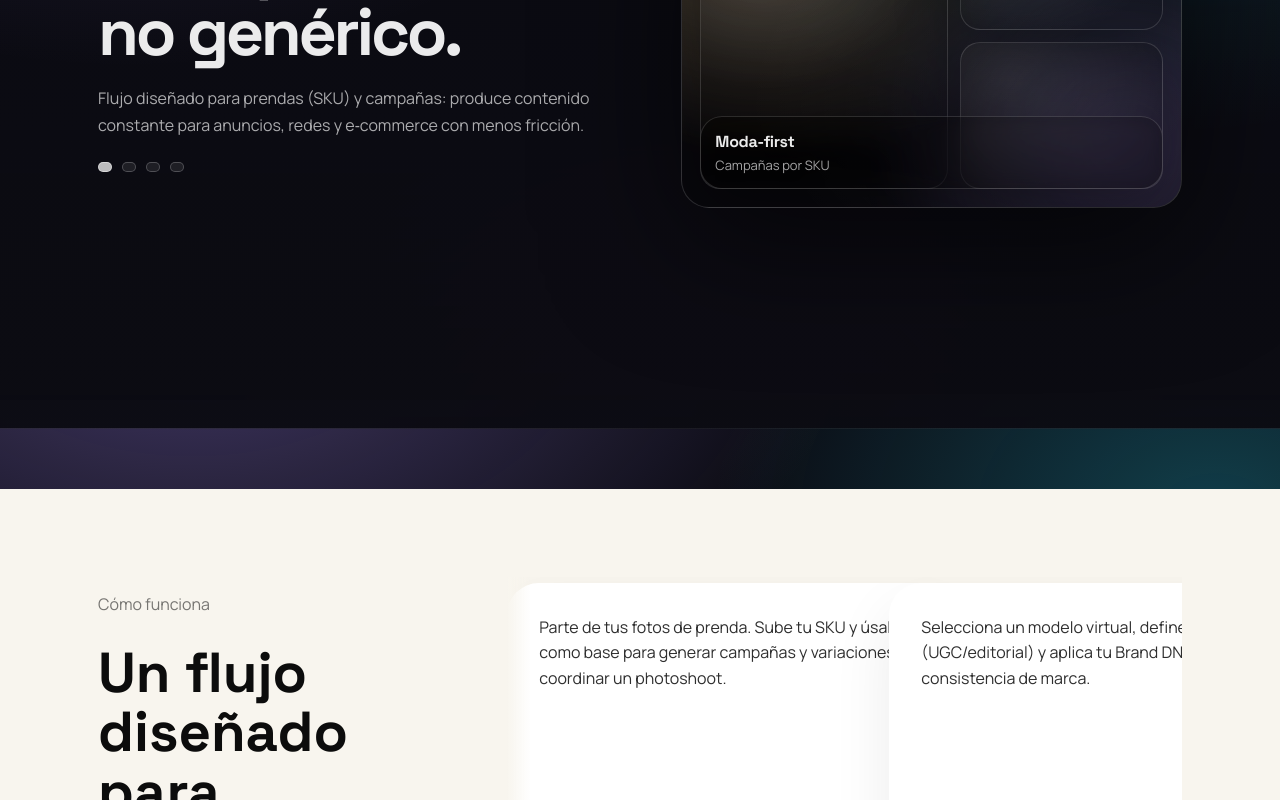
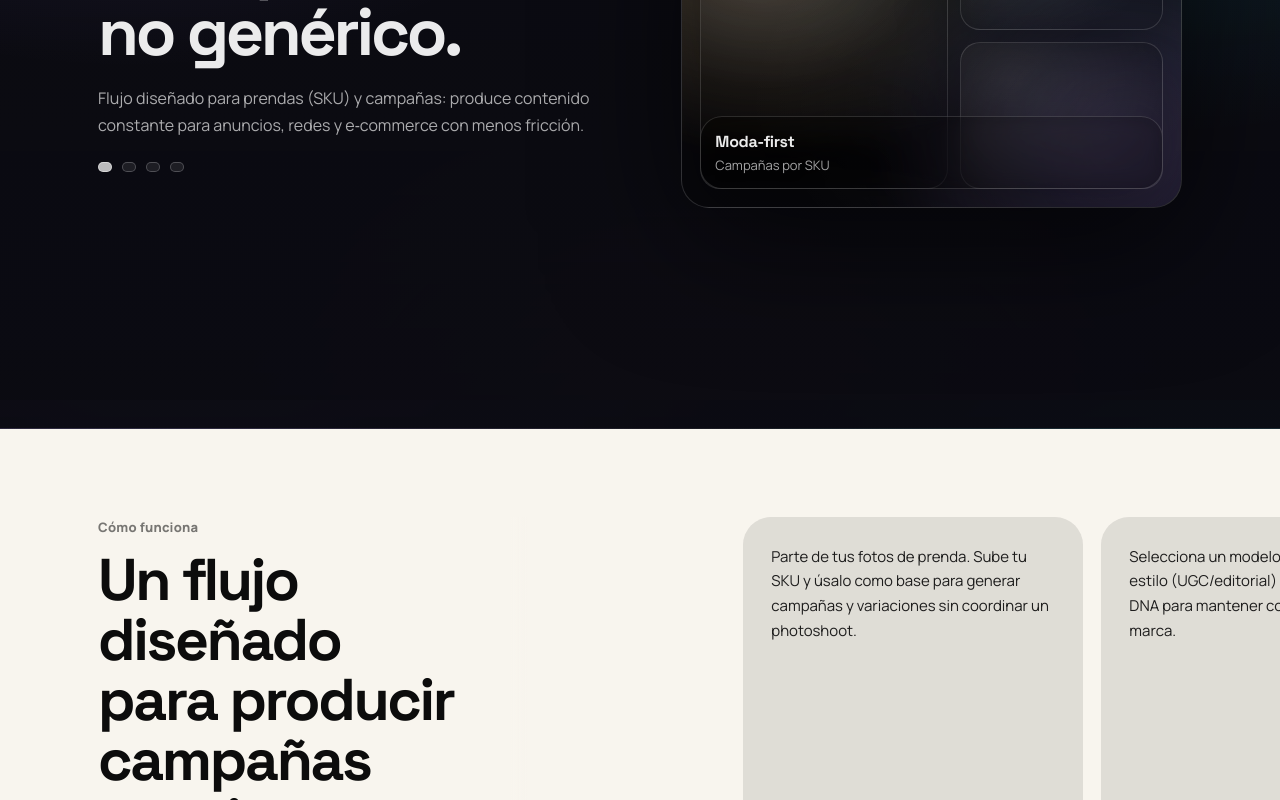
Before and after one commit to Jujo-95/virtual_estudio_web, a React (Vite) app: page / in a window 1280 px wide. Shown: the part 2000-2800 px from the top of the page. Built offline with nearby package versions, Linux system fonts and the light colour scheme.

Commit message:
Update how-to section and navigation

```diff
--- a/src/App.jsx
+++ b/src/App.jsx
@@ -4,7 +4,7 @@ import Footer from './components/Footer.jsx'
 import FeatureRail from './components/FeatureRail.jsx'
 import NavBar from './components/NavBar.jsx'
 import WhyScroller from './components/WhyScroller.jsx'
-import HowItWorks from './components/HowItWorks.jsx'
+import HowScroller from './components/HowScroller.jsx'
 import { SITE } from './lib/site.js'
 
 function App() {
@@ -131,7 +131,7 @@ function App() {
 
         <WhyScroller />
 
-        <HowItWorks />
+        <HowScroller />
 
         <section className="vs-section" id="creditos">
           <div className="vs-container">
--- /dev/null
+++ b/src/components/HowScroller.jsx
@@ -0,0 +1,55 @@
+const STEPS = [
+  {
+    title: 'Sube tu prenda',
+    subtitle: 'SKU como punto de partida',
+    description:
+      'Parte de tus fotos de prenda. Sube tu SKU y úsalo como base para generar campañas y variaciones sin coordinar un photoshoot.',
+  },
+  {
+    title: 'Elige modelo + estilo',
+    subtitle: 'UGC o editorial + Brand DNA',
+    description:
+      'Selecciona un modelo virtual, define el estilo (UGC/editorial) y aplica tu Brand DNA para mantener consistencia de marca.',
+  },
+  {
+    title: 'Genera y exporta',
+    subtitle: 'Listo para publicar',
+    description:
+      'Genera variaciones y exporta formatos 1:1, 4:5 y 9:16. Crea también videos cortos para anuncios y contenido social.',
+  },
+]
+
+function HowScroller() {
+  return (
+    <section className="vs-how-people" id="como-funciona">
+      <div className="vs-container vs-how-people-grid">
+        <div className="vs-how-people-copy">
+          <p className="vs-how-people-kicker">Cómo funciona</p>
+          <h2 className="vs-how-people-title">Un flujo diseñado para producir campañas consistentes.</h2>
+          <p className="vs-how-people-subtitle">
+            Subir prendas, elegir modelos y variaciones, y exportar formatos listos para anuncios y social en minutos.
+          </p>
+        </div>
+
+        <div className="vs-how-people-rail" aria-label="Pasos del flujo">
+          <div className="vs-how-people-cards" role="list">
+            {STEPS.map((step, idx) => (
+              <article key={step.title} className="vs-how-people-card" role="listitem">
+                <p className="vs-how-people-card-text">{step.description}</p>
+                <footer className="vs-how-people-card-footer">
+                  <div className="vs-how-people-step">{idx + 1}</div>
+                  <div className="vs-how-people-card-person">
+                    <div className="vs-how-people-card-name">{step.title}</div>
+                    <div className="vs-how-people-card-role">Paso {idx + 1} · {step.subtitle}</div>
+                  </div>
+                </footer>
+              </article>
+            ))}
+          </div>
+        </div>
+      </div>
+    </section>
+  )
+}
+
+export default HowScroller
--- a/src/index.css
+++ b/src/index.css
@@ -49,6 +49,7 @@ body {
     radial-gradient(900px 650px at 55% 105%, rgba(251, 113, 133, 0.18), transparent 52%),
     var(--vs-bg);
   overflow-x: hidden;
+  position: relative;
 }
 
 body::before {
@@ -60,6 +61,7 @@ body::before {
     radial-gradient(540px 540px at 80% 70%, rgba(34, 211, 238, 0.16), transparent 60%);
   filter: blur(22px);
   opacity: 0.8;
+  z-index: 0;
   transform: translate3d(0, 0, 0);
   animation: vsFloat 14s ease-in-out infinite;
 }
@@ -73,6 +75,7 @@ body::after {
   background-size: 22px 22px;
   opacity: 0.06;
   mix-blend-mode: overlay;
+  z-index: 0;
 }
 
 @keyframes vsFloat {
@@ -110,12 +113,21 @@ input {
 
 #root {
   min-height: 100%;
+  position: relative;
+  z-index: 1;
 }
 
 .vs-container {
   width: min(1120px, 100%);
   margin: 0 auto;
   padding: 0 18px;
+}
+
+.vs-nav .vs-container {
+  width: 100%;
+  max-width: none;
+  margin: 0;
+  padding: 0;
 }
 
 .vs-app {
@@ -134,7 +146,7 @@ input {
 .vs-nav-inner {
   display: flex;
   align-items: center;
-  justify-content: space-between;
+  justify-content: start;
   gap: 12px;
   padding: 14px 0;
   position: relative;
@@ -143,7 +155,7 @@ input {
 .vs-brand {
   display: flex;
   align-items: center;
-  gap: 10px;
+  padding-left: 16px;
 }
 
 .vs-brand-mark {
@@ -173,31 +185,11 @@ input {
   letter-spacing: -0.02em;
 }
 
-.vs-nav-toggle {
-  display: none;
-  border: 1px solid var(--vs-border);
-  background: rgba(255, 255, 255, 0.05);
-  border-radius: 12px;
-  padding: 10px;
-  cursor: pointer;
-}
-
-.vs-nav-toggle span {
-  display: block;
-  width: 20px;
-  height: 2px;
-  background: rgba(255, 255, 255, 0.78);
-  border-radius: 999px;
-}
-
-.vs-nav-toggle span+span {
-  margin-top: 5px;
-}
-
 .vs-nav-links {
   display: flex;
   align-items: center;
   gap: 10px;
+  justify-content: flex-end;
 }
 
 .vs-nav-actions {
@@ -205,6 +197,15 @@ input {
   align-items: center;
   gap: 10px;
   margin-left: 6px;
+  margin-right: 0;
+  padding-right: 16px;
+}
+
+.vs-nav-right {
+  margin-left: auto;
+  display: flex;
+  align-items: center;
+  gap: 18px;
 }
 
 .vs-nav-links a:not(.vs-btn) {
@@ -223,45 +224,24 @@ input {
 }
 
 @media (max-width: 860px) {
-  .vs-nav-toggle {
-    display: inline-flex;
-    flex-direction: column;
-    justify-content: center;
+  .vs-nav-inner {
+    flex-wrap: wrap;
+    gap: 12px;
+  }
+
+  .vs-nav-right {
+    width: 100%;
+    justify-content: flex-end;
+    flex-wrap: wrap;
   }
 
   .vs-nav-links {
-    position: absolute;
-    left: 18px;
-    right: 18px;
-    top: calc(100% + 10px);
-    display: none;
-    flex-direction: column;
-    align-items: stretch;
-    gap: 8px;
-    padding: 12px;
-    border: 1px solid var(--vs-border);
-    border-radius: 18px;
-    background: rgba(11, 11, 18, 0.82);
-    backdrop-filter: blur(14px);
-    box-shadow: var(--vs-shadow);
-  }
-
-  .vs-nav-links.is-open {
-    display: flex;
-  }
-
-  .vs-nav-links a:not(.vs-btn) {
-    border-radius: 14px;
+    flex-wrap: wrap;
+    justify-content: flex-end;
   }
 
   .vs-nav-actions {
     margin-left: 0;
-    display: grid;
-    gap: 10px;
-  }
-
-  .vs-nav-links .vs-btn {
-    width: 100%;
   }
 }
 
@@ -612,13 +592,201 @@ input {
 }
 
 .vs-section--how {
-  padding: 88px 0 100px;
+  --vs-how-card-w: clamp(390px, 28vw, 510px);
+  --vs-how-card-h: calc(var(--vs-how-card-w) * 5 / 4);
+  padding: 64px 0 72px;
   background: #f8f5ee;
   color: #0c0c0c;
+  position: relative;
+  z-index: 1;
+  isolation: isolate;
+  margin: 80px 0;
 }
 
 .vs-section--how .vs-kicker {
   color: rgba(12, 12, 12, 0.55);
+}
+
+.vs-how-people {
+  --vs-how-people-card-w: clamp(340px, 24vw, 420px);
+  padding: 88px 0 92px;
+  background: #f8f5ee;
+  color: #0c0c0c;
+}
+
+.vs-how-people-grid {
+  display: grid;
+  grid-template-columns: 1fr minmax(520px, 860px);
+  gap: 56px;
+  align-items: center;
+}
+
+.vs-how-people-copy {
+  max-width: 520px;
+}
+
+.vs-how-people-kicker {
+  margin: 0;
+  color: rgba(12, 12, 12, 0.55);
+  font-weight: 800;
+  font-size: 13px;
+  letter-spacing: 0.02em;
+}
+
+.vs-how-people-title {
+  margin: 14px 0 0;
+  font-family: 'Space Grotesk', 'Cormorant Garamond', serif;
+  font-size: clamp(44px, 4.6vw, 76px);
+  line-height: 1.02;
+  letter-spacing: -0.04em;
+  color: #0c0c0c;
+}
+
+.vs-how-people-subtitle {
+  margin: 16px 0 0;
+  color: rgba(12, 12, 12, 0.7);
+  line-height: 1.65;
+  font-size: 16px;
+  max-width: 52ch;
+}
+
+.vs-how-people-rail {
+  position: relative;
+  overflow: hidden;
+  margin-right: calc(10% - 30vw);
+  padding-right: calc(30vw - 30%);
+}
+
+.vs-how-people-rail::before,
+.vs-how-people-rail::after {
+  content: '';
+  position: absolute;
+  top: 0;
+  bottom: 0;
+  width: 18px;
+  pointer-events: none;
+  z-index: 2;
+}
+
+.vs-how-people-rail::before {
+  left: 0;
+  background: linear-gradient(90deg, rgba(248, 245, 238, 1), rgba(248, 245, 238, 0));
+}
+
+.vs-how-people-rail::after {
+  right: 0;
+  background: linear-gradient(270deg, rgba(248, 245, 238, 1), rgba(248, 245, 238, 0));
+}
+
+.vs-how-people-cards {
+  display: grid;
+  grid-auto-flow: column;
+  grid-auto-columns: var(--vs-how-people-card-w);
+  gap: 18px;
+  align-items: stretch;
+  overflow-x: auto;
+  overscroll-behavior-x: contain;
+  scroll-snap-type: x mandatory;
+  padding-inline: max(28px, calc((100% - var(--vs-how-people-card-w)) / 2));
+  scroll-padding-inline: max(28px, calc((100% - var(--vs-how-people-card-w)) / 2));
+  margin: 0;
+  scrollbar-width: none;
+}
+
+.vs-how-people-cards::-webkit-scrollbar {
+  display: none;
+}
+
+.vs-how-people-card {
+  scroll-snap-align: center;
+  border-radius: 28px;
+  padding: 28px 28px 22px;
+  background: rgba(12, 12, 12, 0.1);
+  color: rgba(12, 12, 12, 0.92);
+  min-height: 430px;
+  display: flex;
+  flex-direction: column;
+  justify-content: space-between;
+  transition: background 180ms ease, transform 180ms ease, box-shadow 180ms ease, color 180ms ease;
+}
+
+.vs-how-people-card:hover {
+  background: #0c0c0c;
+  color: rgba(255, 255, 255, 0.96);
+  transform: translateY(-4px);
+  box-shadow: 0 24px 70px rgba(0, 0, 0, 0.18);
+}
+
+.vs-how-people-card-text {
+  margin: 0;
+  line-height: 1.65;
+  font-size: 15px;
+  color: inherit;
+}
+
+.vs-how-people-card-footer {
+  display: flex;
+  align-items: center;
+  gap: 14px;
+  margin-top: 22px;
+}
+
+.vs-how-people-step {
+  width: 44px;
+  height: 44px;
+  border-radius: 999px;
+  display: grid;
+  place-items: center;
+  font-weight: 800;
+  background: rgba(255, 255, 255, 0.62);
+  color: rgba(12, 12, 12, 0.9);
+  flex: none;
+}
+
+.vs-how-people-card:hover .vs-how-people-step {
+  background: rgba(255, 255, 255, 0.92);
+}
+
+.vs-how-people-card-name {
+  font-weight: 800;
+  font-size: 20px;
+  letter-spacing: -0.02em;
+}
+
+.vs-how-people-card-role {
+  margin-top: 2px;
+  font-size: 14px;
+  opacity: 0.72;
+}
+
+@media (max-width: 980px) {
+  .vs-how-people {
+    padding: 64px 0 70px;
+  }
+
+  .vs-how-people-grid {
+    grid-template-columns: 1fr;
+    gap: 26px;
+  }
+
+  .vs-how-people-rail {
+    margin-right: 0;
+    padding-right: 0;
+  }
+
+  .vs-how-people-rail::before,
+  .vs-how-people-rail::after {
+    display: none;
+  }
+
+  .vs-how-people-cards {
+    grid-auto-columns: minmax(280px, 86vw);
+    padding: 0;
+  }
+
+  .vs-how-people-card {
+    min-height: 380px;
+  }
 }
 
 .vs-how-grid {
@@ -671,9 +839,13 @@ input {
   display: grid;
   align-items: stretch;
   overflow: hidden;
-  margin-right: calc(50% - 50vw);
-  padding-right: calc(50vw - 50%);
-  background: transparent;
+  margin-right: calc(30% - 50vw);
+  padding-right: calc(30vw - 50%);
+  margin-top: 0;
+  margin-bottom: 0;
+  background: #f8f5ee;
+  padding-block: clamp(12px, 2vw, 18px);
+  align-self: center;
 }
 
 .vs-how-rail::before,
@@ -682,7 +854,7 @@ input {
   position: absolute;
   top: 0;
   bottom: 0;
-  width: 24px;
+  width: 16px;
   pointer-events: none;
   z-index: 2;
 }
@@ -700,15 +872,17 @@ input {
 .vs-how-cards {
   display: grid;
   grid-auto-flow: column;
-  grid-auto-columns: clamp(360px, 28vw, 480px);
-  gap: 22px;
-  overflow-x: auto;
+  grid-auto-columns: var(--vs-how-card-w);
+  gap: 14px;
+  overflow-x: hidden;
   overscroll-behavior-x: contain;
   scroll-snap-type: x mandatory;
-  padding: 6px 18px 14px;
+  scroll-snap-stop: always;
+  padding: 6px max(18px, calc((100% - var(--vs-how-card-w)) / 2)) 14px;
   margin: 0;
   scrollbar-width: none;
   align-items: stretch;
+  touch-action: pan-y;
 }
 
 .vs-how-cards::-webkit-scrollbar {
@@ -716,15 +890,14 @@ input {
 }
 
 .vs-how-card {
-  scroll-snap-align: start;
+  scroll-snap-align: center;
   border-radius: 32px;
   padding: 32px;
   background: #fff;
   box-shadow: 0 28px 60px rgba(17, 17, 17, 0.08);
   transition: transform 220ms ease, box-shadow 220ms ease, background 220ms ease;
   color: #0c0c0c;
-  aspect-ratio: 4 / 5;
-  min-height: 380px;
+  height: var(--vs-how-card-h);
   display: flex;
   flex-direction: column;
   justify-content: space-between;
@@ -799,6 +972,45 @@ input {
 
   .vs-how-cards {
     grid-auto-columns: minmax(280px, 86vw);
+    padding: 6px 18px 14px;
+    overflow-x: auto;
+    touch-action: pan-x pan-y;
+  }
+}
+
+@media (min-width: 981px) {
+  .vs-how-grid {
+    align-items: center;
+  }
+
+  .vs-how-copy {
+    height: var(--vs-how-card-h);
+    padding-block: clamp(18px, 2.8vw, 32px);
+  }
+
+  .vs-how-title {
+    font-size: clamp(34px, 3.9vw, 56px);
+    line-height: 1.04;
+  }
+
+  .vs-how-cta {
+    margin-top: 18px;
+  }
+
+  .vs-how-rail {
+    height: var(--vs-how-card-h);
+    padding-block: 0;
+  }
+
+  .vs-how-cards {
+    height: 100%;
+    padding-top: 0;
+    padding-bottom: 0;
+    align-items: stretch;
+  }
+
+  .vs-how-card {
+    height: 100%;
   }
 }
 
```
Also changed, not shown: src/components/HowItWorks.jsx (+69 -2 lines), src/components/NavBar.jsx (+12 -31 lines).
